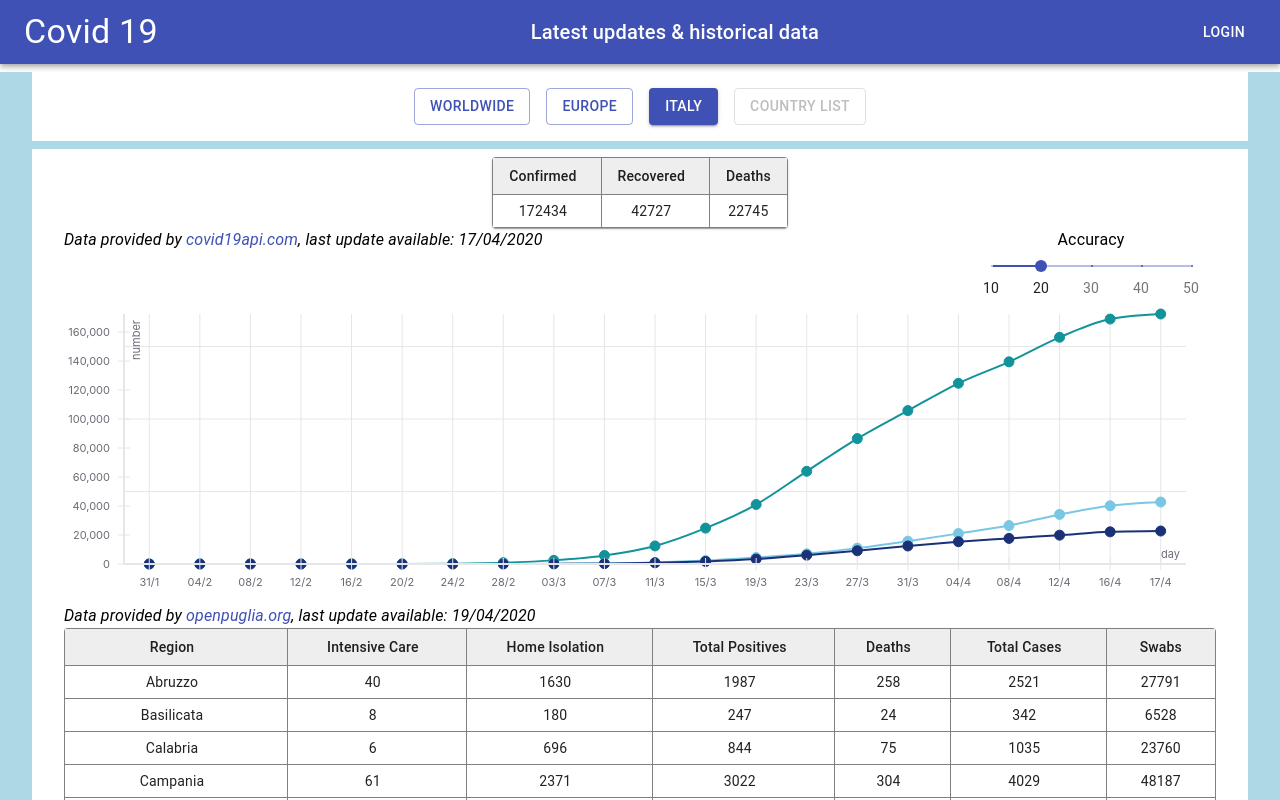
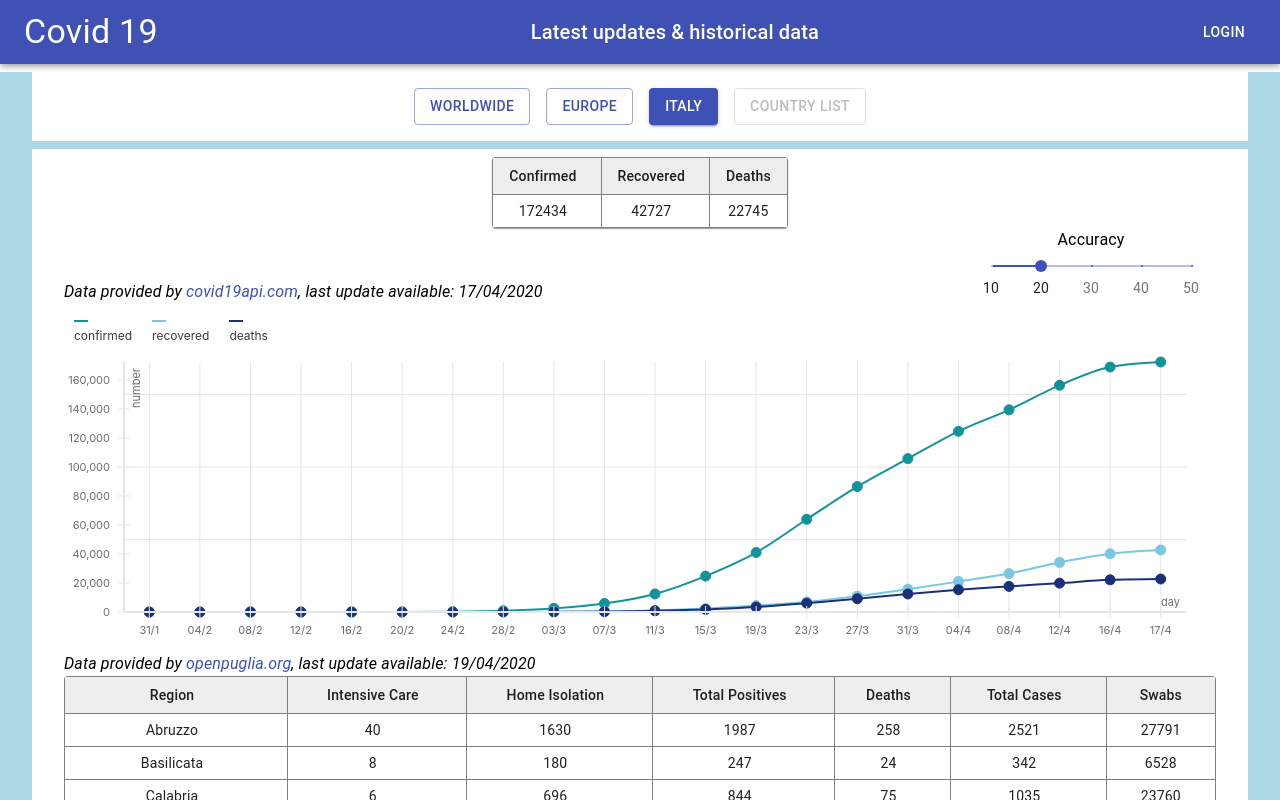
Before and after one commit to gianlucabaldin/covid19, a React (Create React App) app: page / in a window 1280 px wide. Shown: the top 800 px of the page. Built offline with nearby package versions, Linux system fonts and the light colour scheme.

Commit message:
+ Chart Legend

```diff
--- a/src/component/ItalyChart.jsx
+++ b/src/component/ItalyChart.jsx
@@ -8,6 +8,7 @@ import {
   HorizontalGridLines,
   LineMarkSeries,
   Hint,
+  DiscreteColorLegend,
 } from 'react-vis';
 import { Container } from '@material-ui/core';
 import moment from 'moment';
@@ -82,6 +83,7 @@ const ItalyChart = ({ data, width = 500 }) => {
           display: 'flex',
           justifyContent: 'space-between',
           flexDirection: 'row',
+          alignItems: 'flex-end',
         }}
       >
         {data && data.length > 0 && (
@@ -91,7 +93,21 @@ const ItalyChart = ({ data, width = 500 }) => {
         <AccuracySlider changeAccuracy={changeAccuracy} />
       </Container>
 
-      <Container>
+      <Container
+        style={{
+          position: 'relative',
+        }}
+      >
+        <DiscreteColorLegend
+          strokeWidth={2}
+          orientation="horizontal"
+          items={[
+            { title: STATUS.CONFIRMED.toLowerCase() },
+            { title: STATUS.RECOVERED.toLowerCase() },
+            { title: STATUS.DEATHS.toLowerCase() },
+          ]}
+          style={{ position: 'absolute', left: '40%' }}
+        />
         <XYPlot
           height={300}
           width={width || 800}
```
